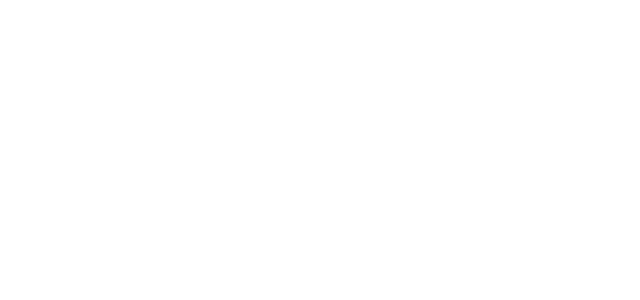
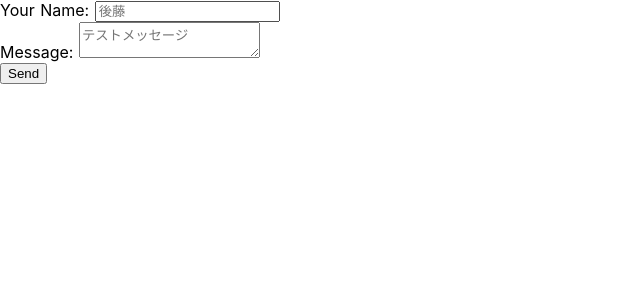
Before and after one commit to yasutomog/nuxt-sample2, a Nuxt app: page /form in a window 1280 px wide. Before the commit this address had no page. Shown: the top 300 px of the page, without its empty margins (0-640 px from the left). Built offline with nearby package versions, Linux system fonts and the light colour scheme.

Commit message:
create form page

```diff
--- /dev/null
+++ b/src/pages/form/index.vue
@@ -0,0 +1,24 @@
+<template>
+  <div>
+    <client-only>
+      <form name="contact" method="POST" netlify>
+        <input type="hidden" name="form-name" value="contact">
+        <p>
+          <label>Your Name: <input type="text" name="name" placeholder="後藤"></label>
+        </p>
+        <p>
+          <label>Message: <textarea name="message" placeholder="テストメッセージ" /></label>
+        </p>
+        <p>
+          <button type="submit">
+            Send
+          </button>
+        </p>
+      </form>
+    </client-only>
+  </div>
+</template>
+<script>
+export default {
+}
+</script>
--- a/src/pages/index.vue
+++ b/src/pages/index.vue
@@ -7,6 +7,9 @@
         </h2>
       </nuxt-link>
     </div>
+    <nuxt-link to="/form">
+      Form page
+    </nuxt-link>
   </div>
 </template>
 
```
